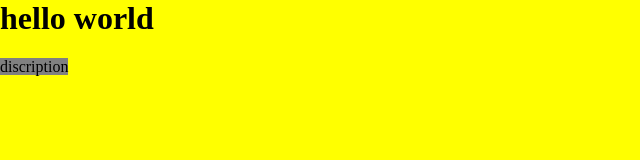
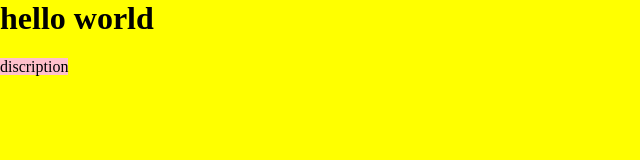
Before and after one commit to zhaoyuanhai/gittest, a plain HTML site: page index.html in a window 1280 px wide. Shown: the whole page, without its empty margins (0-640 px from the left). Drawn offline with Linux system fonts and the light colour scheme.

Commit message:
修改a.css文件

```diff
--- a/a.css
+++ b/a.css
@@ -6,5 +6,5 @@ body {
 }
 
 span{
-    background-color:gray;
+    background-color:pink;
 }
```
